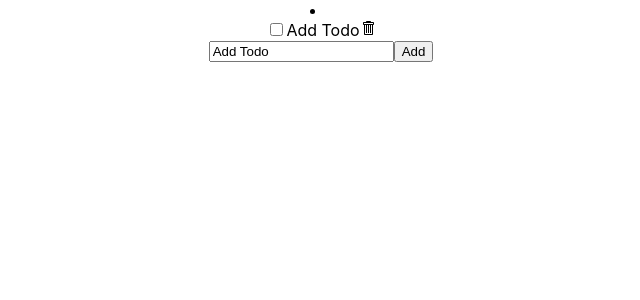
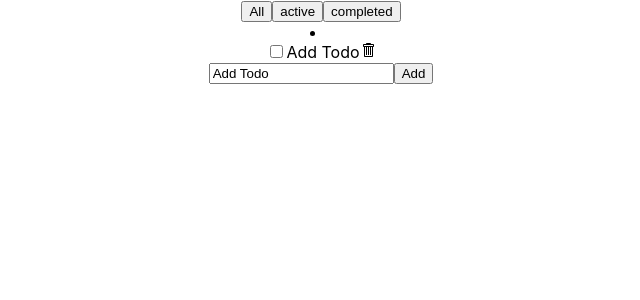
Before and after one commit to Amjong/Todo, a React (Create React App) app: page / in a window 1280 px wide. Both pictures are taken after a click on the button "Add". Shown: the top 300 px of the page, without its empty margins (319-959 px from the left). Built offline with nearby package versions, Linux system fonts and the light colour scheme.

Commit message:
[Todo] Add filter button(All, active, completed)

```diff
--- a/src/App.js
+++ b/src/App.js
@@ -1,13 +1,41 @@
+import React from 'react';
 import './App.css';
-import TodoForm from './component/TodoForm';
 import TodoItems from './component/TodoItems.jsx';
+import { useState } from 'react';
 
 function App() {
-  /* TODO : How to handle addTodoItem, removeTodoItem callback */
+  const [state, setState] = useState('All');
+  const handleClick = (stateString) => {
+    if (state !== stateString) {
+      setState(stateString);
+    }
+  };
   return (
     <div className='App'>
-      <header></header>
-      <TodoItems></TodoItems>
+      <header>
+        <button
+          onClick={() => {
+            handleClick('All');
+          }}
+        >
+          All
+        </button>
+        <button
+          onClick={() => {
+            handleClick('active');
+          }}
+        >
+          active
+        </button>
+        <button
+          onClick={() => {
+            handleClick('completed');
+          }}
+        >
+          completed
+        </button>
+      </header>
+      <TodoItems state={state}></TodoItems>
     </div>
   );
 }
--- a/src/component/TodoItem.jsx
+++ b/src/component/TodoItem.jsx
@@ -1,24 +1,22 @@
 import React, { useState, useCallback } from 'react';
 import { GoTrashcan } from '@react-icons/all-files/go/GoTrashcan';
+import { useEffect } from 'react';
 
 function TodoItem(props) {
   const [checked, setChecked] = useState(false);
+
   const handleChange = () => {
-    if (checked === true) {
-      console.log('unchecked!!');
-    } else {
-      console.log('checked!!');
-    }
+    props.checkItems(props.itemName, checked);
   };
+  useEffect(handleChange, [checked]);
   return (
     <div>
       <input
         type='checkbox'
-        onClick={() => {
+        checked={checked}
+        onChange={() => {
           setChecked((prev) => !prev);
         }}
-        checked={checked}
-        onChange={handleChange}
       ></input>
       <span className='itemName'>{props.itemName}</span>
       <GoTrashcan
--- a/src/component/TodoItems.jsx
+++ b/src/component/TodoItems.jsx
@@ -5,7 +5,7 @@ import TodoForm from './TodoForm';
 import { useCallback } from 'react';
 import { useEffect } from 'react';
 
-export default function TodoItems() {
+export default function TodoItems(props) {
   const [todoItems, dispatch] = useReducer(todoItemReducer, initialItem);
   const addItems = useCallback((text) => {
     dispatch({ type: 'add', text });
@@ -13,13 +13,24 @@ export default function TodoItems() {
   const removeItems = useCallback((text) => {
     dispatch({ type: 'remove', text });
   }, []);
+  const checkItems = useCallback((text, checked) => {
+    dispatch({ type: 'check', text, checked });
+  }, []);
   return (
     <div>
-      {todoItems.arr.map((item) => (
-        <li key={item.id}>
-          <TodoItem itemName={item.name} removeItems={removeItems}></TodoItem>
-        </li>
-      ))}
+      {todoItems.arr.map((item) => {
+        if (props.state === 'All' || item.state === props.state) {
+          return (
+            <li key={item.id}>
+              <TodoItem
+                itemName={item.name}
+                removeItems={removeItems}
+                checkItems={checkItems}
+              ></TodoItem>
+            </li>
+          );
+        }
+      })}
       <TodoForm addItems={addItems}></TodoForm>
     </div>
   );
--- a/src/reducer/todoItemReducer.js
+++ b/src/reducer/todoItemReducer.js
@@ -8,6 +8,7 @@ export default function todoItemReducer(todoItems, action) {
           {
             id: todoItems.count + 1,
             name: action.text,
+            state: 'active',
           },
         ],
       };
@@ -18,6 +19,17 @@ export default function todoItemReducer(todoItems, action) {
         arr: todoItems.arr.filter((item) => item.name !== action.text),
       };
     }
+    case 'check': {
+      return {
+        ...todoItems,
+        arr: todoItems.arr.map((item) => {
+          if (item.name === action.text) {
+            item.state = action.checked === true ? 'completed' : 'active';
+          }
+          return item;
+        }),
+      };
+    }
     default:
       return undefined;
   }
```
